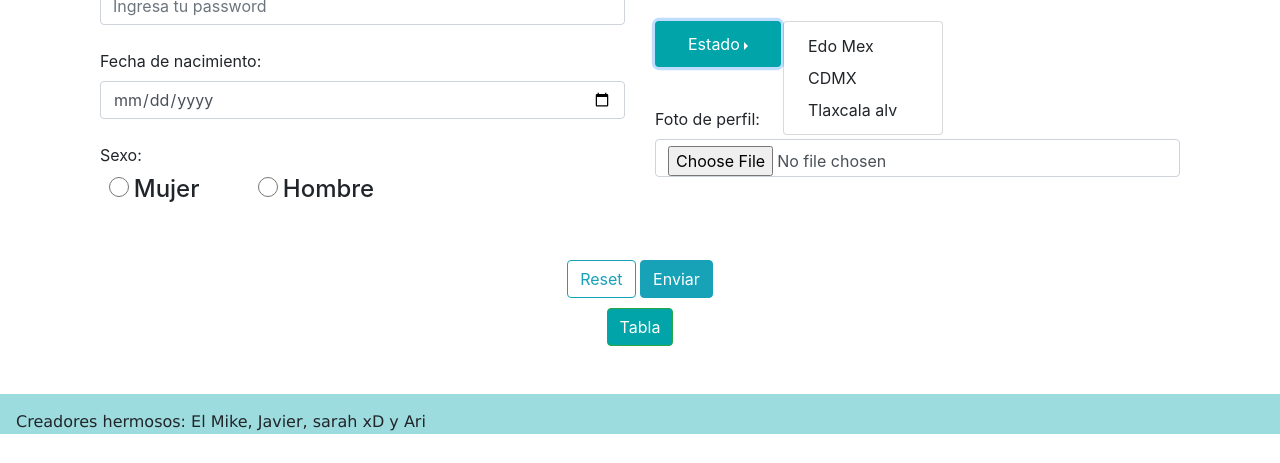
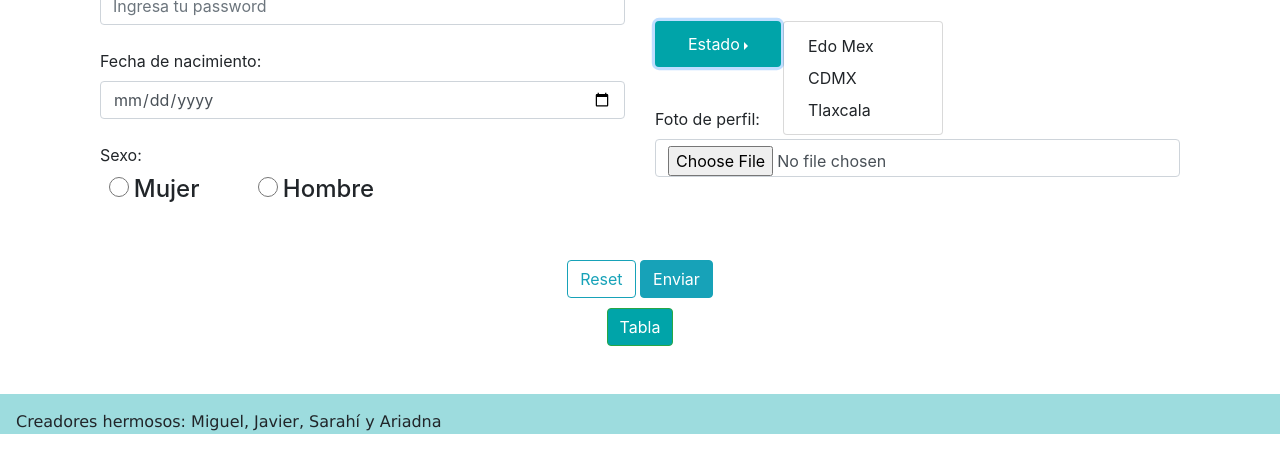
Before and after one commit to AriadnaHCTec/PaginaVideojuego, a plain HTML site: page index.html in a window 1280 px wide. Both pictures are taken after a click on the button "Estado". Shown: the part 356-819 px from the top of the page. Drawn offline with nearby package versions, Linux system fonts and the light colour scheme.

Commit message:
sinDatosRandom

```diff
--- a/index.html
+++ b/index.html
@@ -70,7 +70,7 @@
                             <div class="dropdown-menu">
                             <a href="#" class="dropdown-item">Edo Mex</a>
                             <a href="#" class="dropdown-item">CDMX</a>
-                            <a href="#" class="dropdown-item">Tlaxcala alv</a>
+                            <a href="#" class="dropdown-item">Tlaxcala</a>
                             </div>
                         </div><br/>
                         <div>
@@ -101,7 +101,7 @@
         </div><br/><br/>
         <footer style="">
             <div class="container-fluid p-3 bg">
-                <p> Creadores hermosos: El Mike, Javier, sarah xD y Ari</p>
+                <p> Creadores hermosos: Miguel, Javier, Sarahí y Ariadna</p>
             </div>
        </footer>
         <script src="https://code.jquery.com/jquery-3.5.1.slim.min.js" integrity="sha384-DfXdz2htPH0lsSSs5nCTpuj/zy4C+OGpamoFVy38MVBnE+IbbVYUew+OrCXaRkfj" crossorigin="anonymous"></script>
```
